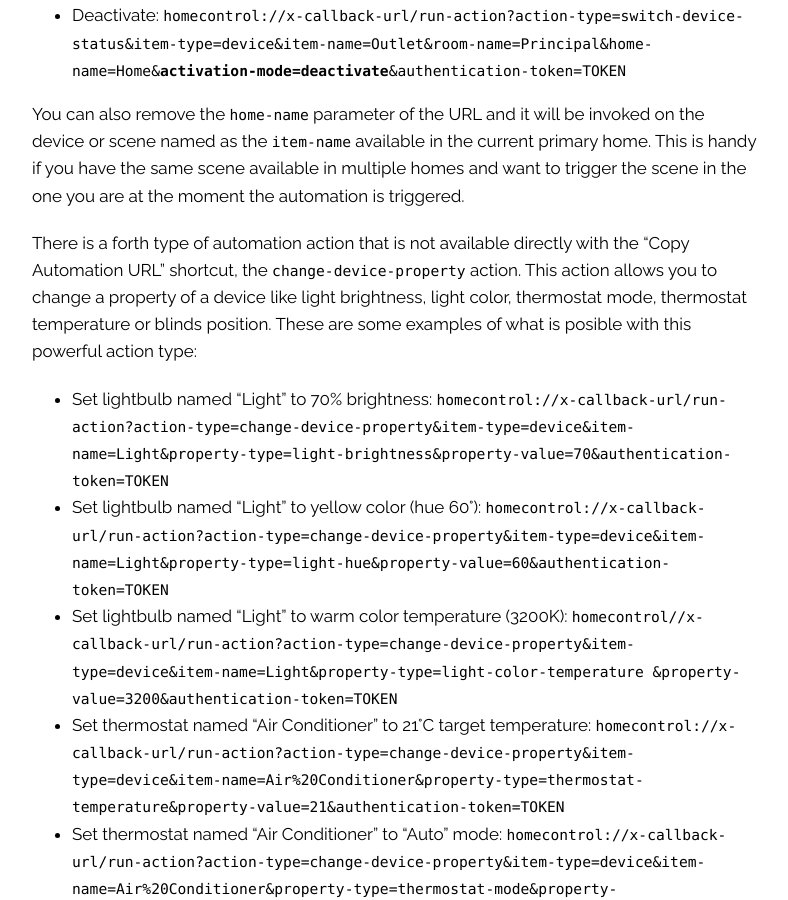
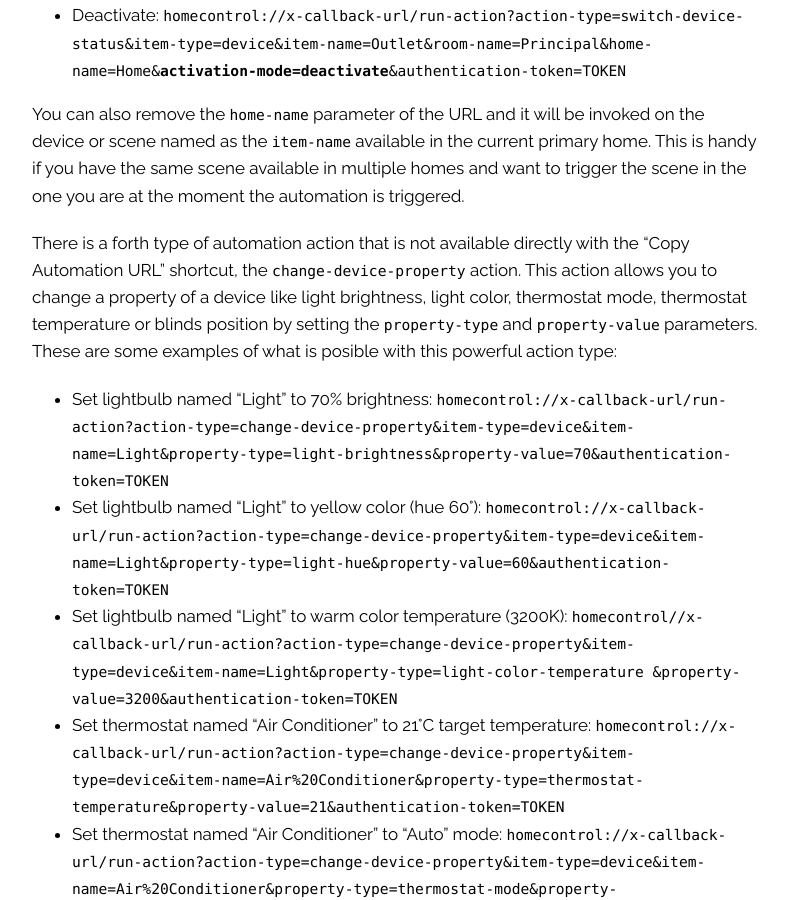
Before and after one commit to pvieito/Blog, a Jekyll site: the page built from _posts/2022-01-14-automate-homekit-with-homecontrol.md, in a window 1280 px wide and 900 px high, scrolled down 1969 px. Shown: the whole window, without its empty margins (244-1032 px from the left). Built offline with Jekyll 4.4.1, drawn with Linux system fonts in a browser that asks for light colours.

Commit message:
[Blog] Better style

```diff
--- a/_posts/2022-01-14-automate-homekit-with-homecontrol.md
+++ b/_posts/2022-01-14-automate-homekit-with-homecontrol.md
@@ -32,7 +32,7 @@ You can customize these default Automation URL to unleash a lot of more actions.
 
 You can also remove the `home-name` parameter of the URL and it will be invoked on the device or scene named as the `item-name` available in the current primary home. This is handy if you have the same scene available in multiple homes and want to trigger the scene in the one you are at the moment the automation is triggered.
 
-There is a forth type of automation action that is not available directly with the “Copy Automation URL” shortcut, the `change-device-property` action. This action allows you to change a property of a device like light brightness, light color, thermostat mode, thermostat temperature or blinds position. These are some examples of what is posible with this powerful action type:
+There is a forth type of automation action that is not available directly with the “Copy Automation URL” shortcut, the `change-device-property` action. This action allows you to change a property of a device like light brightness, light color, thermostat mode, thermostat temperature or blinds position by setting the `property-type` and `property-value` parameters. These are some examples of what is posible with this powerful action type:
 
 - Set lightbulb named "Light" to 70% brightness: `homecontrol://x-callback-url/run-action?action-type=change-device-property&item-type=device&item-name=Light&property-type=light-brightness&property-value=70&authentication-token=TOKEN`
 - Set lightbulb named "Light" to yellow color (hue 60°): `homecontrol://x-callback-url/run-action?action-type=change-device-property&item-type=device&item-name=Light&property-type=light-hue&property-value=60&authentication-token=TOKEN`
```
